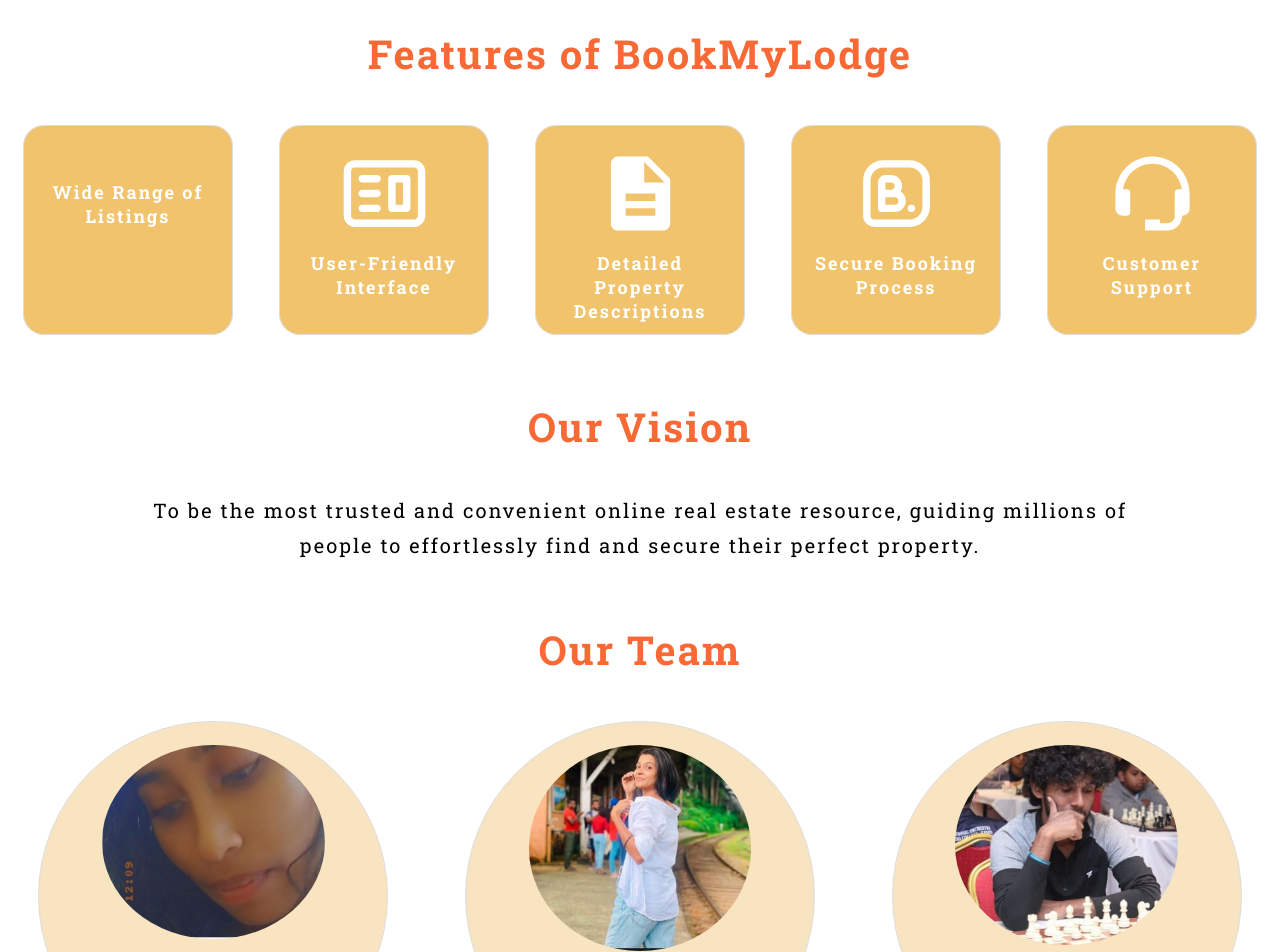
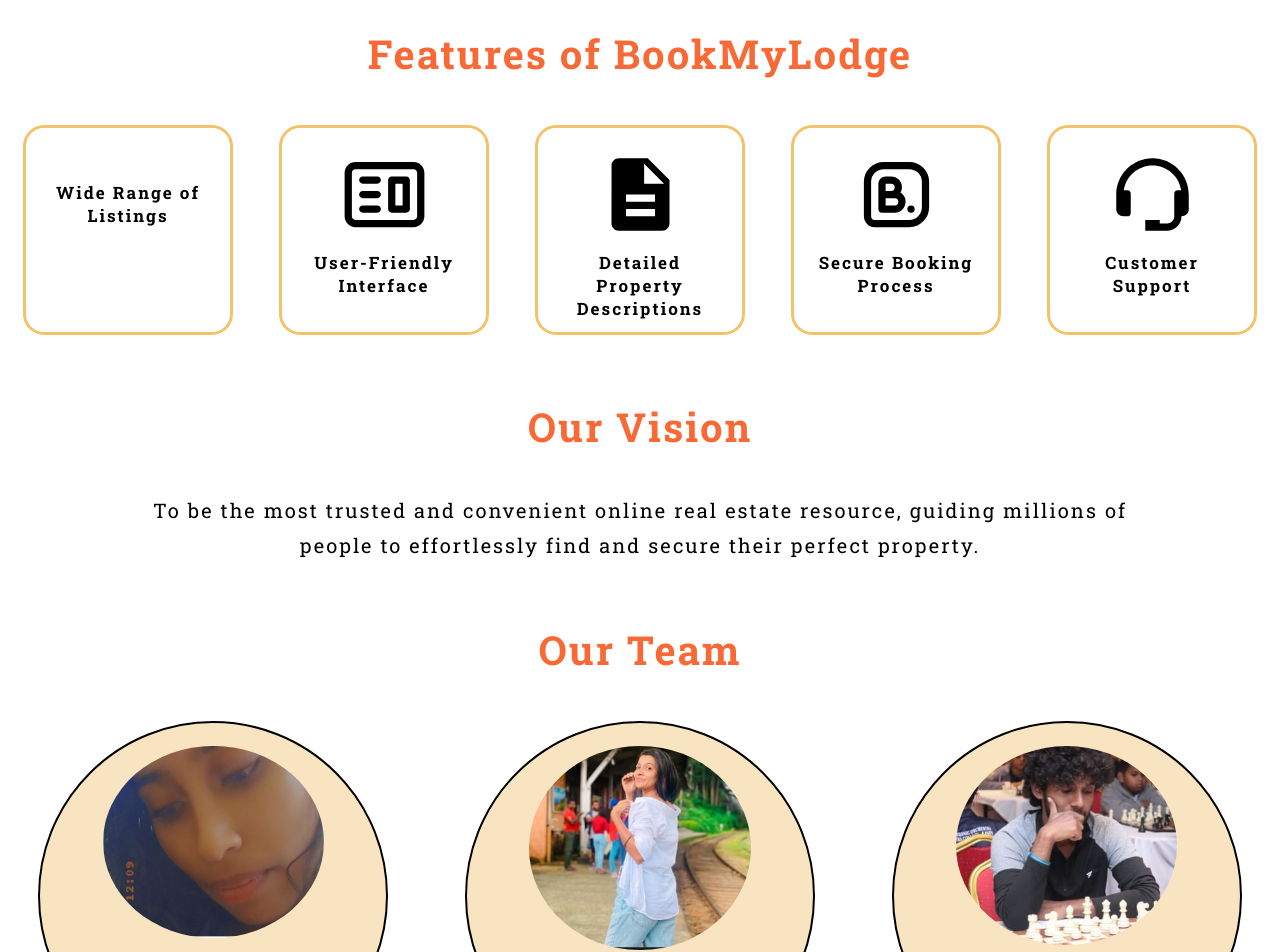
Before and after one commit to Hashara-Pilapitiya/BookMyLodge, a React (Create React App) app in the folder client/: page /about in a window 1280 px wide. Shown: the part 960-1912 px from the top of the page. Built offline with nearby package versions, Linux system fonts and the light colour scheme; some icons are missing.

Commit message:
Edit About page

```diff
--- a/client/src/pages/About.jsx
+++ b/client/src/pages/About.jsx
@@ -107,7 +107,7 @@
 
         </div>
 
-        <br /><br />
+        <br /><br /><br />
 
         <Footer />
 
--- a/client/src/styles/About.css
+++ b/client/src/styles/About.css
@@ -55,14 +55,13 @@
   }
 
   .about-features .featureBoxStyle {
-     border: 1px solid #ddd;
-     color: white;
+     border: 3px solid rgb(241, 195, 108);
+     color: black;
      padding: 15px;
      margin: 5px;
      border-radius: 10%;
-     background-color: rgb(241, 195, 108);
      text-align: center;
-     font-size:  18px;
+     font-size:  17px;
      letter-spacing: 2px;
      font-weight: bold;
      width: 210px;
@@ -109,7 +108,7 @@
  }
 
  .about-team .teamBoxStyle {
-    border: 1px solid #ddd;
+    border: 2px solid black;
     color: white;
     padding: 15px;
     margin: 5px;
```
